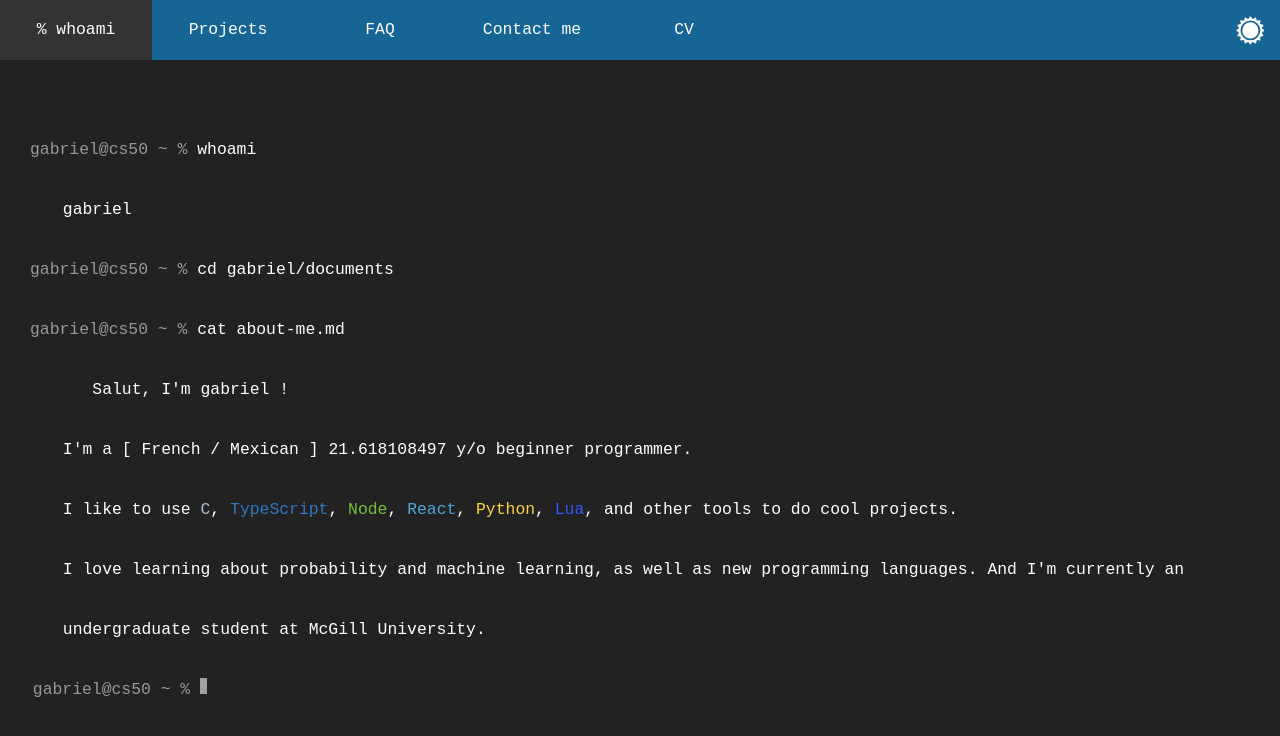
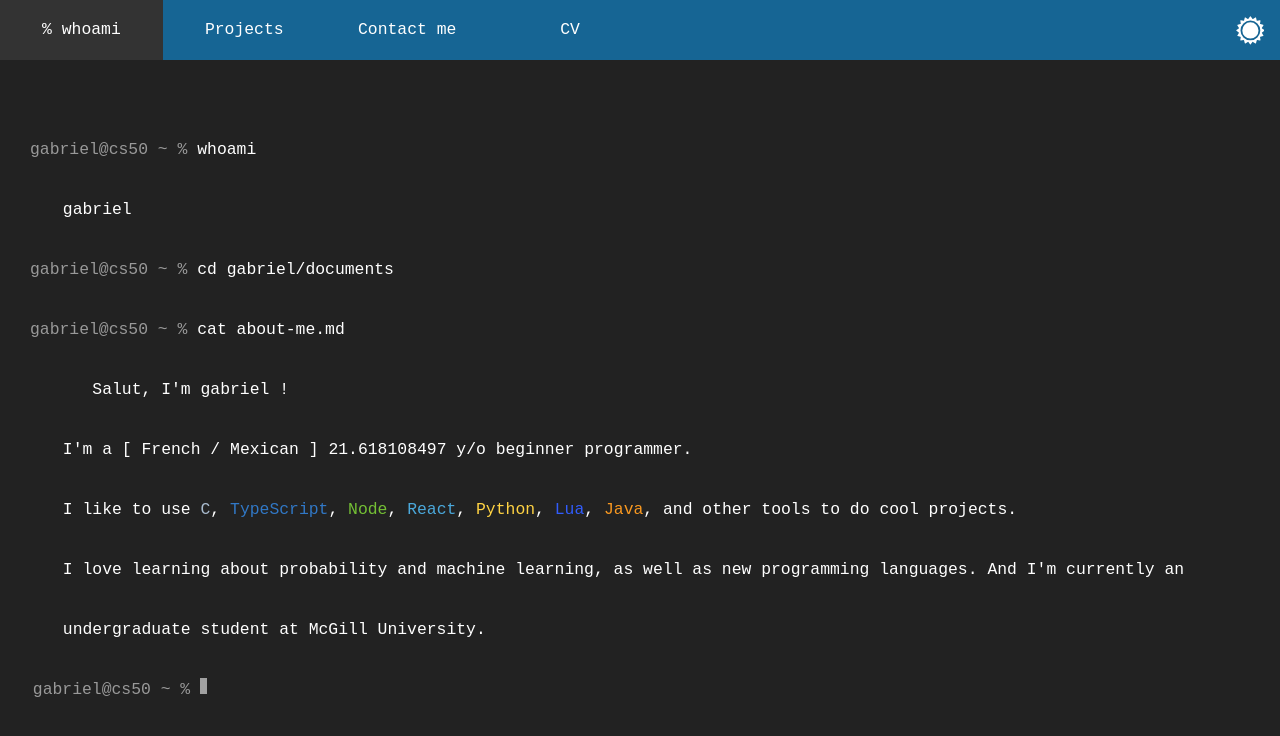
Before and after one commit to gabbrousset/gabbrousset.github.io, a plain HTML site: page index.html in a window 1280 px wide. Drawn offline with nearby package versions, Linux system fonts and the light colour scheme.

Commit message:
removed faq

```diff
--- a/css/dark.css
+++ b/css/dark.css
@@ -69,6 +69,10 @@ a:hover {
 
 #lua {
     color: #315cfb;
+}
+
+#java {
+    color: #f89820;
 }
 
 .contact-svg {
--- a/css/light.css
+++ b/css/light.css
@@ -70,6 +70,10 @@ a:hover {
 
 #lua {
     color: #315cfb;
+}
+
+#java {
+    color: #f89820;
 }
 
 .contact-svg {
--- a/index.html
+++ b/index.html
@@ -21,7 +21,6 @@
             <ul id='main-navbar'>
                 <li class='navbar-item navbar-active'><a href='/'>% whoami</a></li>
                 <li class='navbar-item'><a href='/projects/'>Projects</a></li>
-                <li class='navbar-item'><a href='/faq/'>FAQ</a></li>
                 <li class='navbar-item'><a href='/contact/'>Contact me</a></li>
                 <li class='navbar-item'><a href='/cv/'>CV</a></li>
                 <li id='li-button'>
@@ -79,7 +78,7 @@
                     <li class='terminal-text'>
                         I like to use <span id='c'>C</span>, <span id='typescript'>TypeScript</span>, <span
                             id='node'>Node</span>, <span id='react'>React</span>, <span id='python'>Python</span>, <span
-                            id='lua'>Lua</span>, and
+                            id='lua'>Lua</span>, <span id='java'>Java</span>, and
                         other tools to do cool projects.
                     </li>
                     <li class='terminal-text'>
```
Also changed, not shown: contact/index.html (+0 -1 lines), cv/index.html (+0 -1 lines), projects/index.html (+0 -1 lines).
